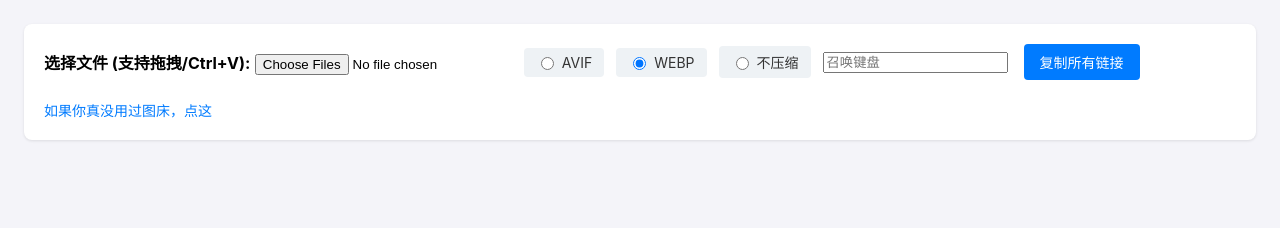
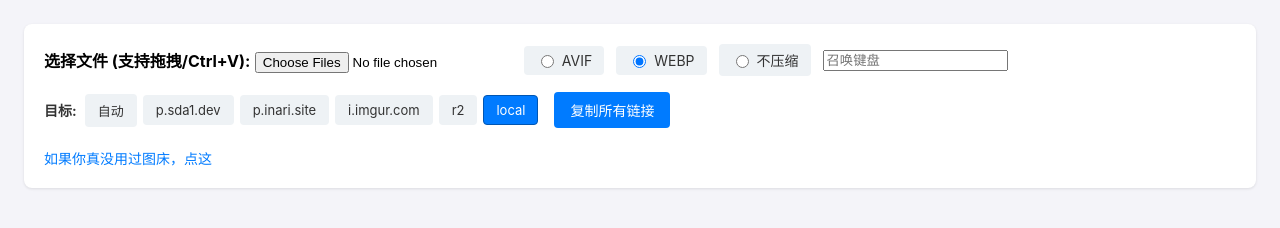
Before and after one commit to Hana-ame/azure-go, a plain HTML site: page static/index.html in a window 1280 px wide. Drawn offline with Linux system fonts and the light colour scheme.

Commit message:
feat(ui): add upload destination selector (button group)
Add a dest button group to the upload page: 自动 / p.sda1.dev /
p.inari.site / i.imgur.com / r2 / local. The selected option drives the
/api/upload/<dest> path used per upload; ?dest= preselects the matching
button on load. Default (自动) keeps the existing file-type-based routing.
bump Version to v26.11.11

```diff
--- a/static/index.html
+++ b/static/index.html
@@ -58,6 +58,41 @@
     .compress-option input {
         margin-right: 8px;
         cursor: pointer;
+    }
+
+    .dest-group {
+        display: flex;
+        gap: 6px;
+        align-items: center;
+        flex-wrap: wrap;
+    }
+    .dest-option {
+        font-size: 13px;
+        color: #333;
+        cursor: pointer;
+        background: #eef2f5;
+        padding: 6px 12px;
+        border-radius: 4px;
+        border: 1px solid transparent;
+        user-select: none;
+        transition: background-color 0.15s, border-color 0.15s, color 0.15s;
+    }
+    .dest-option:hover {
+        background: #e2e8ee;
+    }
+    .dest-option.selected {
+        background: #007bff;
+        color: #fff;
+        border-color: #0056b3;
+    }
+    .dest-option input {
+        display: none;
+    }
+    .dest-label {
+        font-weight: bold;
+        font-size: 14px;
+        color: #333;
+        margin-right: 2px;
     }
 
     #copy-all-button {
@@ -191,6 +226,34 @@
         <input placeholder="召唤键盘" />
       </div>
 
+      <div class="dest-group" title="选择上传目标后端。自动 = 按文件类型选择 (图片→p.sda1.dev，其他→r2)。">
+        <span class="dest-label">目标:</span>
+        <label class="dest-option selected" data-dest="">
+          <input type="radio" name="dest" value="" checked>
+          <span>自动</span>
+        </label>
+        <label class="dest-option" data-dest="p.sda1.dev">
+          <input type="radio" name="dest" value="p.sda1.dev">
+          <span>p.sda1.dev</span>
+        </label>
+        <label class="dest-option" data-dest="p.inari.site">
+          <input type="radio" name="dest" value="p.inari.site">
+          <span>p.inari.site</span>
+        </label>
+        <label class="dest-option" data-dest="i.imgur.com">
+          <input type="radio" name="dest" value="i.imgur.com">
+          <span>i.imgur.com</span>
+        </label>
+        <label class="dest-option" data-dest="r2">
+          <input type="radio" name="dest" value="r2">
+          <span>r2</span>
+        </label>
+        <label class="dest-option" data-dest="local">
+          <input type="radio" name="dest" value="local">
+          <span>local</span>
+        </label>
+      </div>
+
       <button id="copy-all-button">复制所有链接</button>
     </div>
 
@@ -227,8 +290,29 @@
 
     const ENDPOINT = document.location.origin;
     const isLocalDev = ['localhost', '127.0.0.1', '[::1]', '0.0.0.0'].includes(location.hostname);
-    const DEST = new URLSearchParams(location.search).get('dest') || (isLocalDev ? 'local' : '');
-    const UPLOAD_PATH = DEST ? `/api/upload/${DEST}` : '/api/upload';
+    // Default dest from the URL (?dest=) when present; otherwise "" (auto).
+    const URL_DEST = new URLSearchParams(location.search).get('dest') || (isLocalDev ? 'local' : '');
+
+    // uploadPath returns the path for the currently selected dest button group.
+    const selectedDest = () => {
+      const el = document.querySelector('input[name="dest"]:checked');
+      return el ? el.value : '';
+    };
+    const uploadPath = () => {
+      const dest = selectedDest() || URL_DEST;
+      return dest ? `/api/upload/${dest}` : '/api/upload';
+    };
+    // If the URL carries ?dest=, preselect the matching button (if present);
+    // otherwise the "自动" (auto) option stays checked by default.
+    const syncDestButtons = () => {
+      if (!URL_DEST) return;
+      const target = document.querySelector(`.dest-option[data-dest="${URL_DEST}"]`);
+      if (!target) return;
+      const radio = target.querySelector('input[type="radio"]');
+      if (radio) radio.checked = true;
+      document.querySelectorAll('.dest-option').forEach(o => o.classList.remove('selected'));
+      target.classList.add('selected');
+    };
 
     let avifEncodeFn = null;
     let webpEncodeFn = null;
@@ -282,6 +366,9 @@
       const itemsContainer = document.getElementById('items-container');
       const itemTemplate = document.getElementById('item-template');
       const copyAllButton = document.getElementById('copy-all-button');
+
+      // Preselect the dest button from ?dest= (if any).
+      syncDestButtons();
 
       const processFiles = (files) => {
         if (!files || files.length === 0) return;
@@ -378,7 +465,7 @@
 
         const fileName = fileToUpload.name || 'file';
         const contentType = fileToUpload.type || 'application/octet-stream';
-        const uploadUrl = `${ENDPOINT}${UPLOAD_PATH}/${encodeURIComponent(fileName)}`;
+        const uploadUrl = `${ENDPOINT}${uploadPath()}/${encodeURIComponent(fileName)}`;
 
         fetch(uploadUrl, {
           method: 'PUT',
@@ -481,6 +568,19 @@
         if (event.target.tagName === 'INPUT' && event.target.type === 'text') event.target.select();
       });
       copyAllButton.addEventListener('click', handleCopyAll);
+
+      // --- 目标后端按钮组：点击切换选中态并同步隐藏 radio ---
+      const destGroup = document.querySelector('.dest-group');
+      if (destGroup) {
+        destGroup.addEventListener('click', (event) => {
+          const option = event.target.closest('.dest-option');
+          if (!option) return;
+          const radio = option.querySelector('input[type="radio"]');
+          if (radio) radio.checked = true;
+          destGroup.querySelectorAll('.dest-option').forEach(o => o.classList.remove('selected'));
+          option.classList.add('selected');
+        });
+      }
     };
 
     if (document.readyState === 'loading') {
```
Also changed, not shown: 1 other file.
